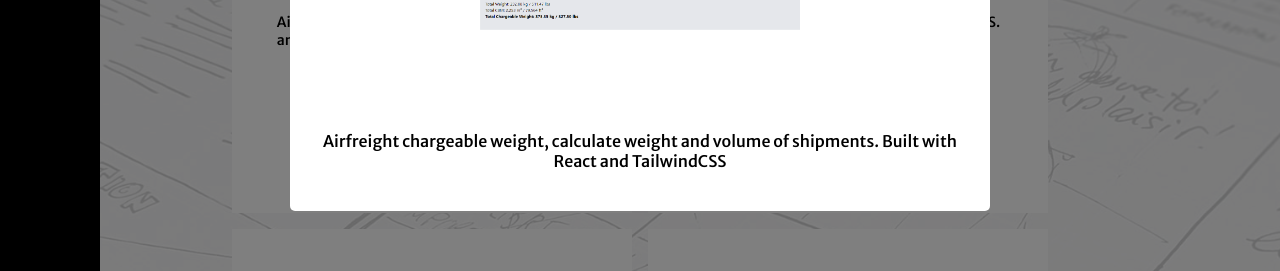
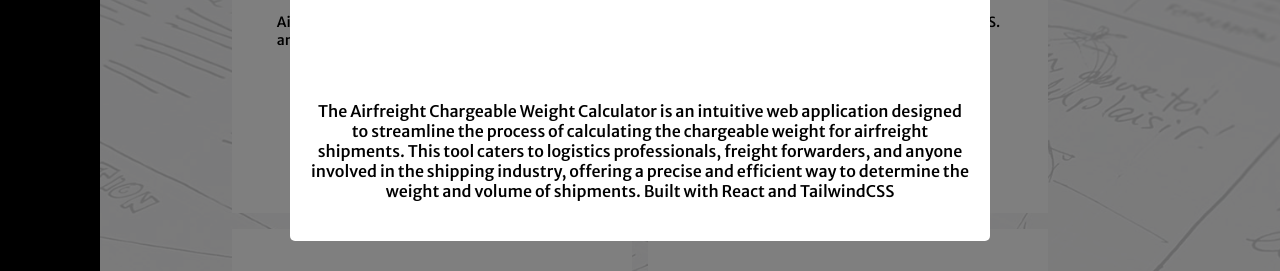
Before and after one commit to martinMr79/portfolio2, a React (Create React App) app: page /projects in a window 1280 px wide. Both pictures are taken after a click on the element 432 px from the left and 446 px from the top of the page. Shown: the part 495-766 px from the top of the page. Built offline with nearby package versions, Linux system fonts and the light colour scheme.

Commit message:
adding fullDescription property

```diff
--- a/src/components/modal.jsx
+++ b/src/components/modal.jsx
@@ -64,7 +64,7 @@ const Modal = ({ project, children, show, onClose }) => {
         <ModalTitle>{project?.title}</ModalTitle>
         {children}
         <ModalImg src={project?.imageUrl} alt={project?.title} />
-        <ModalText>{project?.description}</ModalText>
+        <ModalText>{project?.fullDescription}</ModalText>
 
       </ModalContent>
     </ModalBackdrop>
--- a/src/components/projects/Projects.jsx
+++ b/src/components/projects/Projects.jsx
@@ -16,6 +16,7 @@ const projects = [
     title: 'Airfreight Chargeable weight',
     imageUrl: airCalculator,
     description: 'Airfreight chargeable weight, calculate weight and volume of shipments. Built with React and TailwindCSS',
+    fullDescription: 'The Airfreight Chargeable Weight Calculator is an intuitive web application designed to streamline the process of calculating the chargeable weight for airfreight shipments. This tool caters to logistics professionals, freight forwarders, and anyone involved in the shipping industry, offering a precise and efficient way to determine the weight and volume of shipments. Built with React and TailwindCSS',
     links: [
       { url: 'https://github.com/martinMr79/flyfrakt', label: 'Github Repo', icon: 'fab fa-github' },
       { url: 'https://airfreight-volume-weight.netlify.app/', label: 'Demo', icon: 'fa-solid fa-globe' }
@@ -26,6 +27,7 @@ const projects = [
     title: 'Trady',
     imageUrl: TradyImage,
     description: 'Developed the company website for Trady AS. Built with JavaScript and TailwindCss',
+    fullDescription: 'ddfddf',
     links: [
       { url: 'https://www.trady.no/', label: 'www.trady.no', icon: 'fa-solid fa-globe' }
     ]
@@ -35,6 +37,7 @@ const projects = [
     title: 'Bits & Bots',
     imageUrl: bitsAndBotsImage,
     description: 'Video game store website, built with react, zustand, and styled components, using Wordpress as API',
+    fullDescription: 'ddfddf',
     links: [
       { url: 'https://github.com/martinMr79/bits-and-bots', label: 'Github Repo', icon: 'fab fa-github' },
       { url: 'https://venerable-lebkuchen-cf4179.netlify.app/', label: 'Demo', icon: 'fa-solid fa-globe' }
@@ -45,6 +48,7 @@ const projects = [
     title: 'Accommodation Booking Site',
     imageUrl: HolidazeImage,
     description: 'Accommodation booking site, built with react, zustand, and MUI, using Noroff`s API.',
+    fullDescription: 'ddfddf',
     links: [
       { url: 'https://github.com/martinMr79/project-exam2-martin-mroz#holidaze-accommodation-booking-site', label: 'Github Repo', icon: 'fab fa-github' },
       { url: 'https://fantastic-puppy-a523c3.netlify.app', label: 'Demo', icon: 'fa-solid fa-globe' }
@@ -55,6 +59,7 @@ const projects = [
     title: 'E-Com Store',
     imageUrl: EcomImage,
     description: 'An e-commerce website built using react, and styled components, using Noroff`s API.',
+    fullDescription: 'ddfddf',
     links: [
       { url: 'https://github.com/martinMr79/front-end-frameworks-ca', label: 'Github Repo', icon: 'fab fa-github' },
       { url: 'https://cute-gumdrop-5dee9b.netlify.app', label: 'Demo', icon: 'fa-solid fa-globe' }
@@ -65,6 +70,7 @@ const projects = [
     title: 'Auction Site',
     imageUrl: BargainBasmentImage,
     description: 'Auction house website, built with JavaScript and Tailwind, using Noroff`s API.',
+    fullDescription: 'ddfddf',
     links: [
       { url: 'https://github.com/martinMr79/Semester-Project-2/tree/main', label: 'Github Repo', icon: 'fab fa-github' },
       { url: 'https://snazzy-cupcake-064c05.netlify.app/', label: 'Demo', icon: 'fa-solid fa-globe' }
```
